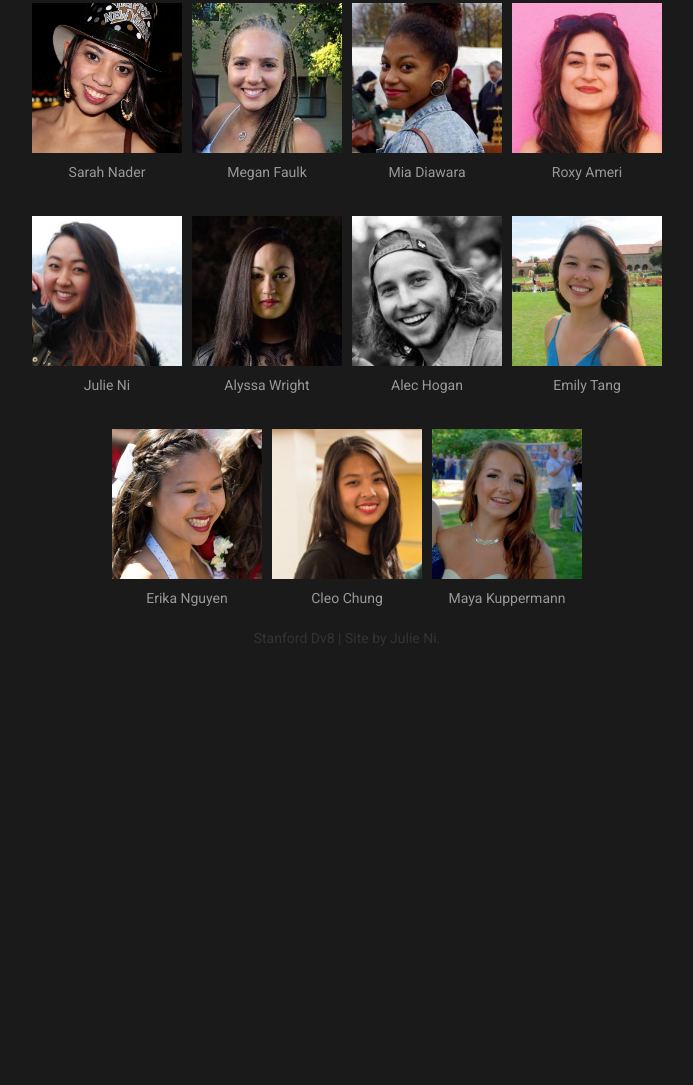
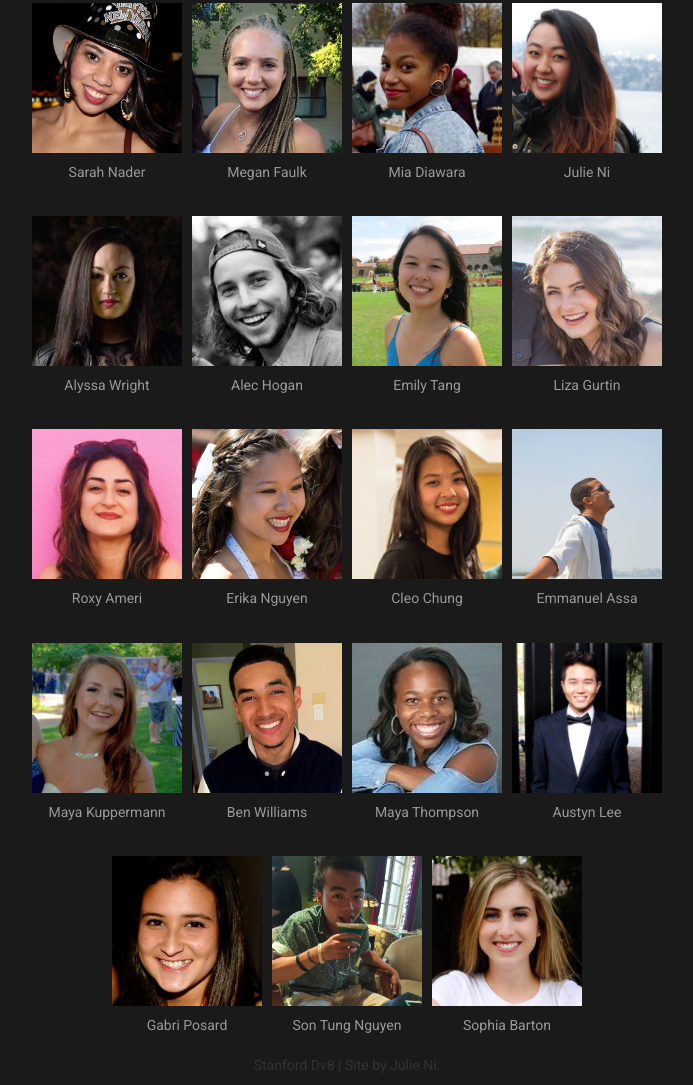
Before and after one commit to lesliettu/dv8-website, a plain HTML site: page dancers.html in a window 1280 px wide. Shown: the part 926-2011 px from the top of the page, without its empty margins (293-986 px from the left). Before the commit the page ends 1584 px from the top, so only its background shows below. Drawn offline with Linux system fonts and the light colour scheme.

Commit message:
Add newbies

```diff
--- a/dancers.html
+++ b/dancers.html
@@ -141,11 +141,6 @@
                     <p class="purple">Financial Officer</p>
                     <p>Maxine Nesbitt</p>
                 </div>
-                <div class="lg-grid-2 md-grid-3 sm-grid-6 dancer">
-                    <img src="members/ben.jpg" alt="Ben">
-                    <p class="purple">Webmaster</p>
-                    <p>Ben Williams</p>
-                </div>
             </div>
 
             <div class="row">
@@ -162,16 +157,13 @@
                     <p>Mia Diawara</p>
                 </div>
                 <div class="lg-grid-2 md-grid-3 sm-grid-6 dancer">
-                    <img src="members/roxy.jpg" alt="Roxy">
-                    <p>Roxy Ameri</p>
+                    <img src="members/julie.jpg" alt="Julie">
+                    <p>Julie Ni</p>
                 </div>
             </div>
 
             <div class="row">
-                <div class="lg-grid-2 md-grid-3 sm-grid-6 dancer">
-                    <img src="members/julie.jpg" alt="Julie">
-                    <p>Julie Ni</p>
-                </div>
+
                 <div class="lg-grid-2 md-grid-3 sm-grid-6 dancer">
                     <img src="members/alyssa.jpg" alt="Alyssa">
                     <p>Alyssa Wright</p>
@@ -184,9 +176,19 @@
                     <img src="members/emily.jpg" alt="Emily">
                     <p>Emily Tang</p>
                 </div>
+
+                <div class="lg-grid-2 md-grid-3 sm-grid-6 dancer">
+                    <img src="members/liza.jpg" alt="Liza">
+                    <p>Liza Gurtin</p>
+                </div>
             </div>
 
             <div class="row">
+
+                <div class="lg-grid-2 md-grid-3 sm-grid-6 dancer">
+                    <img src="members/roxy.jpg" alt="Roxy">
+                    <p>Roxy Ameri</p>
+                </div>
                 <div class="lg-grid-2 md-grid-3 sm-grid-6 dancer">
                     <img src="members/erika.jpg" alt="Erika">
                     <p>Erika Nguyen</p>
@@ -196,8 +198,41 @@
                     <p>Cleo Chung</p>
                 </div>
                 <div class="lg-grid-2 md-grid-3 sm-grid-6 dancer">
-                    <img src="members/maya.jpg" alt="Maya">
+                    <img src="members/emmanuel.jpg" alt="Maya K">
+                    <p>Emmanuel Assa</p>
+                </div>
+            </div>
+            <div class="row">
+
+                <div class="lg-grid-2 md-grid-3 sm-grid-6 dancer">
+                    <img src="members/maya.jpg" alt="Maya K">
                     <p>Maya Kuppermann</p>
+                </div>
+                <div class="lg-grid-2 md-grid-3 sm-grid-6 dancer">
+                    <img src="members/ben.jpg" alt="Ben">
+                    <p>Ben Williams</p>
+                </div>
+                <div class="lg-grid-2 md-grid-3 sm-grid-6 dancer">
+                    <img src="members/mayat.jpg" alt="Maya T">
+                    <p>Maya Thompson</p>
+                </div>
+                <div class="lg-grid-2 md-grid-3 sm-grid-6 dancer">
+                    <img src="members/austyn.jpg" alt="Austyn">
+                    <p>Austyn Lee</p>
+                </div>
+            </div>
+            <div class="row">
+                <div class="lg-grid-2 md-grid-3 sm-grid-6 dancer">
+                    <img src="members/gabri.jpg" alt="Gabri">
+                    <p>Gabri Posard</p>
+                </div>
+                <div class="lg-grid-2 md-grid-3 sm-grid-6 dancer">
+                    <img src="members/son.jpg" alt="Son">
+                    <p>Son Tung Nguyen</p>
+                </div>
+                <div class="lg-grid-2 md-grid-3 sm-grid-6 dancer">
+                    <img src="members/sophia.jpg" alt="Sophia">
+                    <p>Sophia Barton</p>
                 </div>
             </div>
         </div>
```
Also changed, not shown: members/austyn.jpg (added), members/emmanuel.jpg (added), members/gabri.jpg (added), members/liza.jpg (added), members/mayat.jpg (added), members/son.jpg (added), members/sophia.jpg (added), 1 other file.
